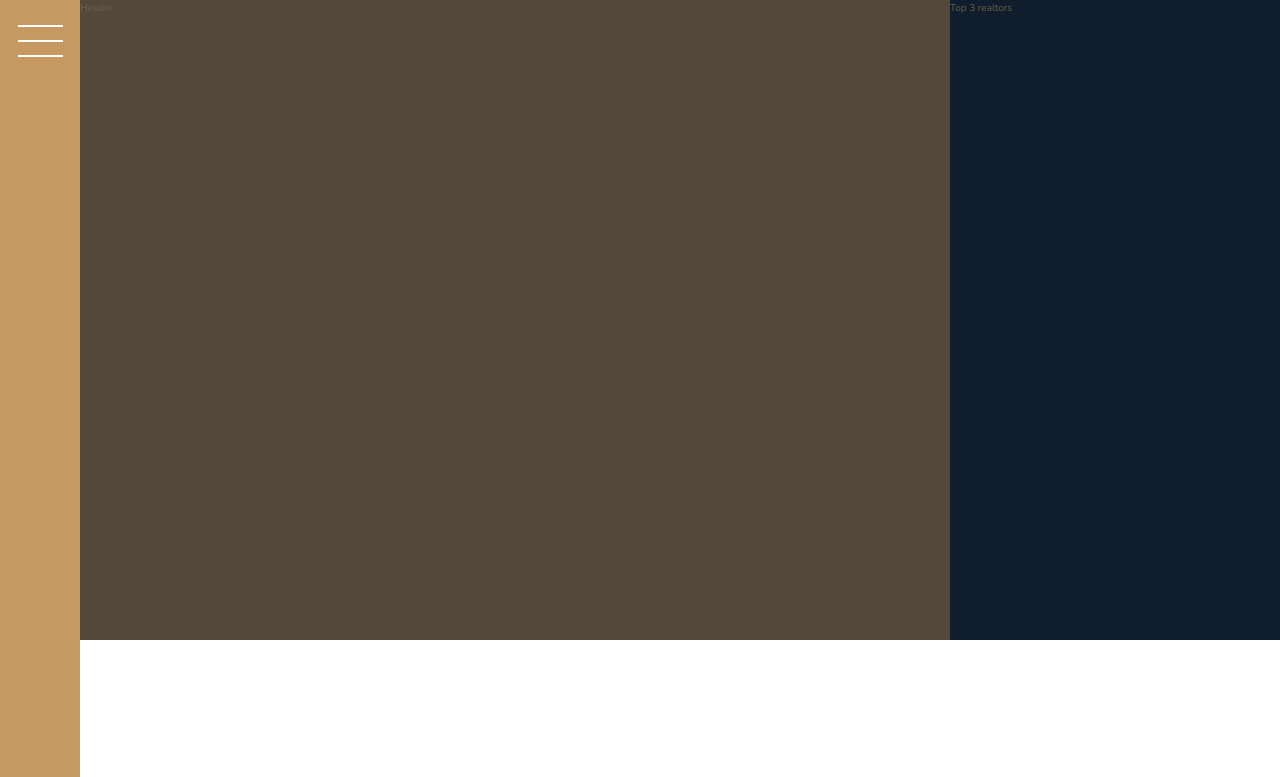
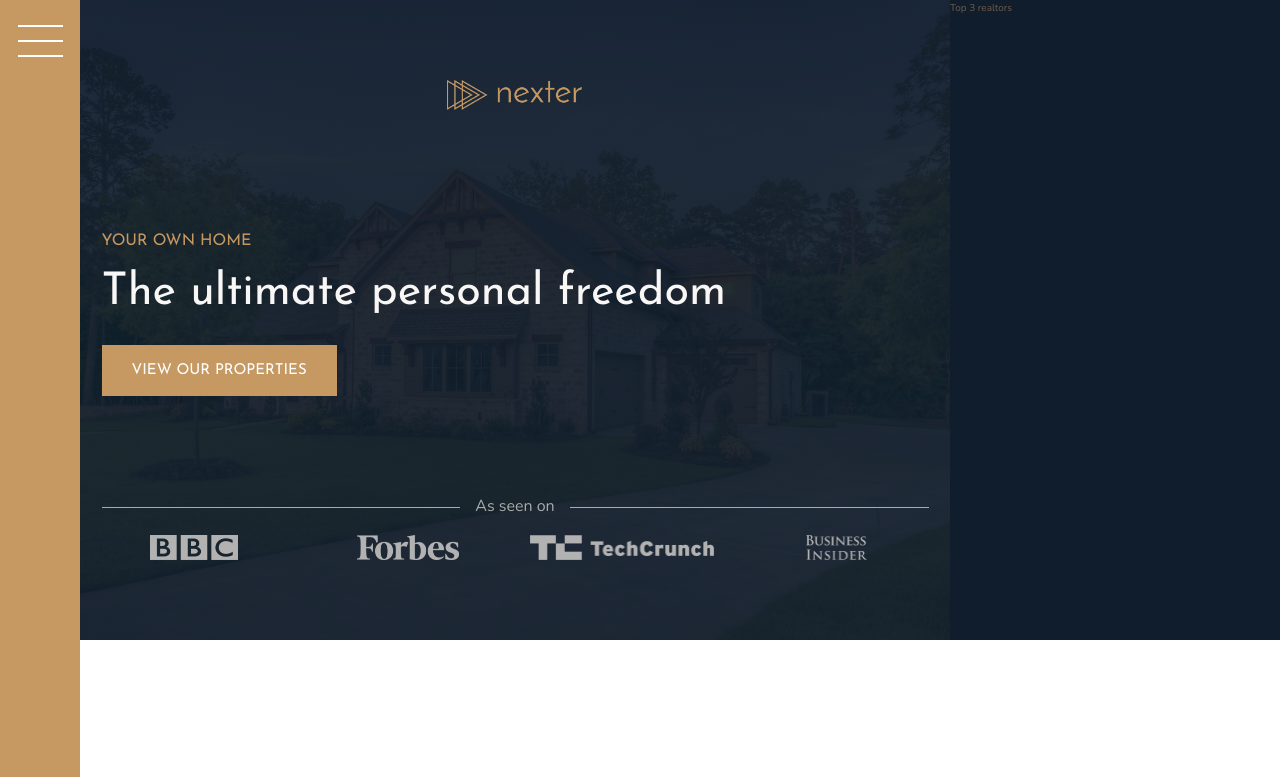
Before and after one commit to Zeztron/nexter, a website: page docs/index.html in a window 1280 px wide. Shown: the top 777 px of the page. Drawn offline with nearby package versions, Linux system fonts and the light colour scheme.

Commit message:
Finished styling header

```diff
--- a/docs/index.html
+++ b/docs/index.html
@@ -16,7 +16,19 @@
           <button class="nav-btn"></button>
         </div>
         <header class="header">
-          Header
+          <img src="img/logo.png" alt="Nexter Logo" class="header__logo">
+          <h3 class="heading-3">Your own home</h3>
+          <h1 class="heading-1">The ultimate personal freedom</h1>
+          <button class="btn header__btn">View our properties</button>
+          <div class="header__seenon-text">
+            As seen on
+          </div>
+          <div class="header__seenon-logos">
+            <img src="img/logo-bbc.png" alt="Seen on logo 1">
+            <img src="img/logo-forbes.png" alt="Seen on logo 2">
+            <img src="img/logo-techcrunch.png" alt="Seen on logo 3">
+            <img src="img/logo-bi.png" alt="Seen on logo 4">
+          </div>
         </header>
         <div class="realtors">
           Top 3 realtors
--- a/docs/sass/_header.scss
+++ b/docs/sass/_header.scss
@@ -1,4 +1,55 @@
 .header {
   background-color: $color-grey-dark-1;
   grid-column: full-start / col-end 6;
+  background-image: linear-gradient(rgba($color-secondary, .93), rgba($color-secondary, .93)), url(../img/hero.jpeg);
+  background-size: cover;
+  background-position: center;
+  padding: 8rem;
+  padding-top: top;
+
+  display: grid;
+  grid-template-rows: 1fr min-content 6rem 1fr;
+  grid-template-columns: max-content;
+  grid-row-gap: 1.5rem;
+  justify-content: center;
+
+  &__logo {
+    height: 3rem;
+    justify-self: center;
+  }
+
+  &__btn {
+    align-self: start;
+    justify-self: start;
+  }
+
+  &__seenon-text {
+    display: grid;
+    grid-template-columns: 1fr max-content 1fr;
+    grid-column-gap: 1.5rem;
+    align-items: center;
+
+    font-size: 1.6rem;
+    color: $color-grey-light-2;
+
+    &::before,
+    &::after {
+      content: "";
+      height: 1px;
+      display: block;
+      background-color: currentColor;
+    }
+  }
+
+  &__seenon-logos {
+    display: grid;
+    grid-template-columns: repeat(4, 1fr);
+    grid-gap: 3rem;
+    justify-items: center;
+
+    img {
+      height: 2.5rem;
+      filter: brightness(70%);
+    }
+  }
 }
--- a/docs/sass/_typography.scss
+++ b/docs/sass/_typography.scss
@@ -5,6 +5,9 @@
 
 .heading-1 {
   @extend %heading;
+  font-size: 4.5rem;
+  color: $color-grey-light-1;
+  line-height: 1;
 }
 
 .heading-2 {
```
Also changed, not shown: docs/css/style.css.
